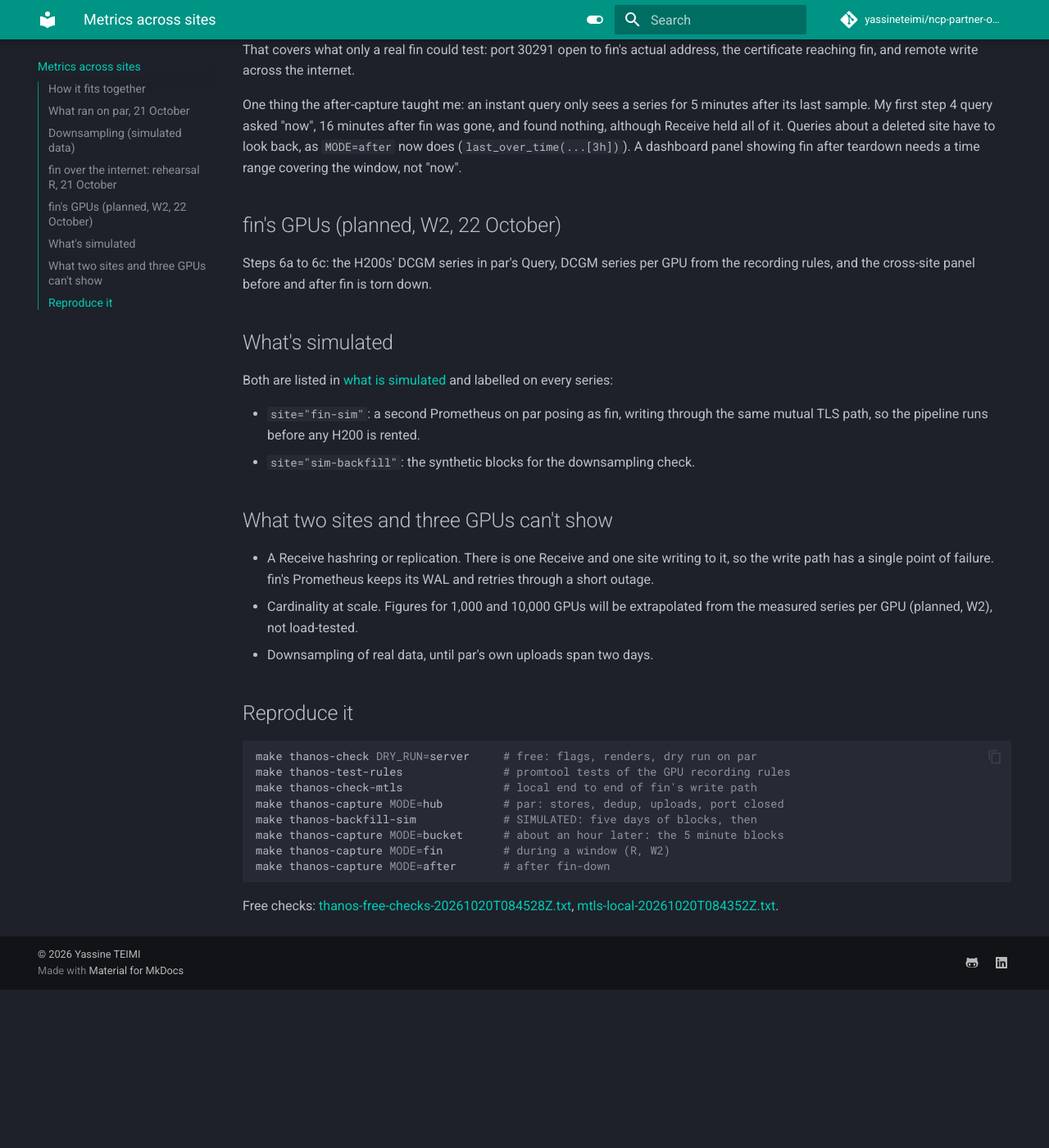
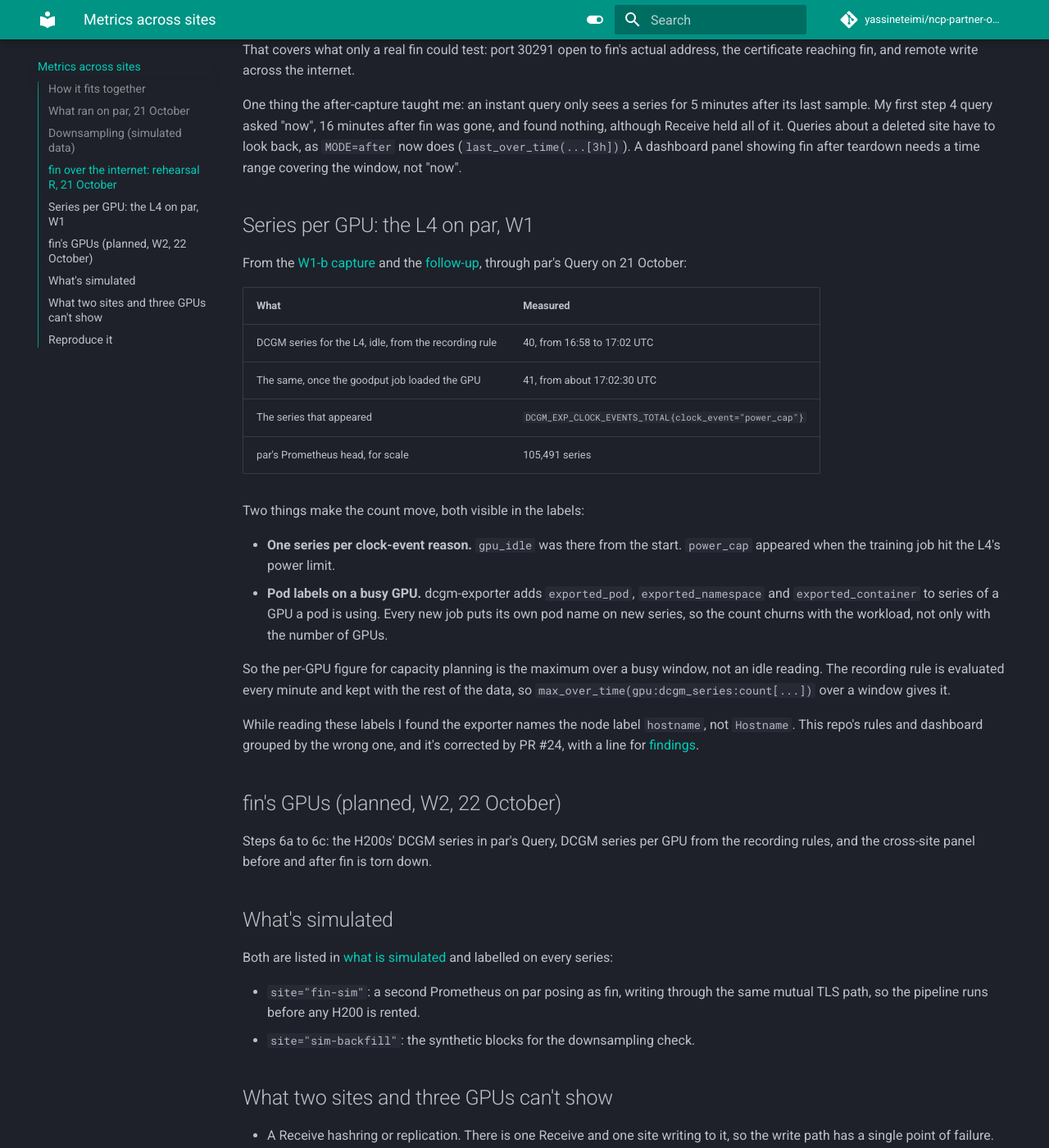
Before and after one commit to yassineteimi/ncp-partner-onboarding, an MkDocs documentation site: the page built from docs/30-metrics-across-sites.md, in a window 1280 px wide and 1400 px high, scrolled down 2449 px. Shown: the whole window at 82% size. Built offline with MkDocs 1.6.1 and Material for MkDocs 9.7.7, drawn with Linux system fonts in a browser that asks for light colours; comment, search, counter and statistics services are not loaded; before the commit the page ends 3656 px from its top, so only the background shows below that.

Commit message:
Use case 6 and 7 pages: what W1 showed
Use case 7: the VM next to a GPU training pod is no longer planned. At
17:01:51 UTC the VM ran on the CPU worker while tenant-a's goodput job
held the L4, and the L4's reboot that followed didn't touch the VM.

Use case 6: the L4's DCGM series per GPU, 40 idle and 41 under load,
and the two reasons the count moves (a series per clock-event reason,
and pod labels on a busy GPU). The planning figure is the maximum over
a busy window.

```diff
--- a/docs/30-metrics-across-sites.md
+++ b/docs/30-metrics-across-sites.md
@@ -104,6 +104,36 @@ deleted site have to look back, as `MODE=after` now does (`last_over_time(...[3h
 A dashboard panel showing fin after teardown needs a time range covering the window,
 not "now".
 
+## Series per GPU: the L4 on par, W1
+
+From the [W1-b capture](artifacts/platform/thanos-par-20261021T170231Z.txt) and the
+[follow-up](artifacts/platform/thanos-par-l4-growth-20261021T170350Z.txt), through
+par's Query on 21 October:
+
+| What | Measured |
+|---|---|
+| DCGM series for the L4, idle, from the recording rule | 40, from 16:58 to 17:02 UTC |
+| The same, once the goodput job loaded the GPU | 41, from about 17:02:30 UTC |
+| The series that appeared | `DCGM_EXP_CLOCK_EVENTS_TOTAL{clock_event="power_cap"}` |
+| par's Prometheus head, for scale | 105,491 series |
+
+Two things make the count move, both visible in the labels:
+
+- **One series per clock-event reason.** `gpu_idle` was there from the start.
+  `power_cap` appeared when the training job hit the L4's power limit.
+- **Pod labels on a busy GPU.** dcgm-exporter adds `exported_pod`, `exported_namespace`
+  and `exported_container` to series of a GPU a pod is using. Every new job puts its
+  own pod name on new series, so the count churns with the workload, not only with
+  the number of GPUs.
+
+So the per-GPU figure for capacity planning is the maximum over a busy window, not an
+idle reading. The recording rule is evaluated every minute and kept with the rest of
+the data, so `max_over_time(gpu:dcgm_series:count[...])` over a window gives it.
+
+While reading these labels I found the exporter names the node label `hostname`, not
+`Hostname`. This repo's rules and dashboard grouped by the wrong one, and it's
+corrected by PR #24, with a line for [findings](findings.md).
+
 ## fin's GPUs (planned, W2, 22 October)
 
 Steps 6a to 6c: the H200s' DCGM series in par's Query, DCGM series per GPU from the
```
Also changed, not shown: docs/30-vm-tenants.md (+13 -9 lines).
